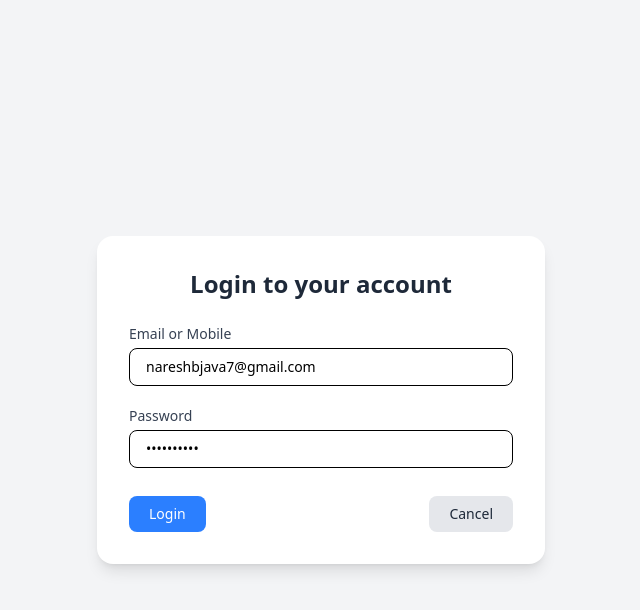
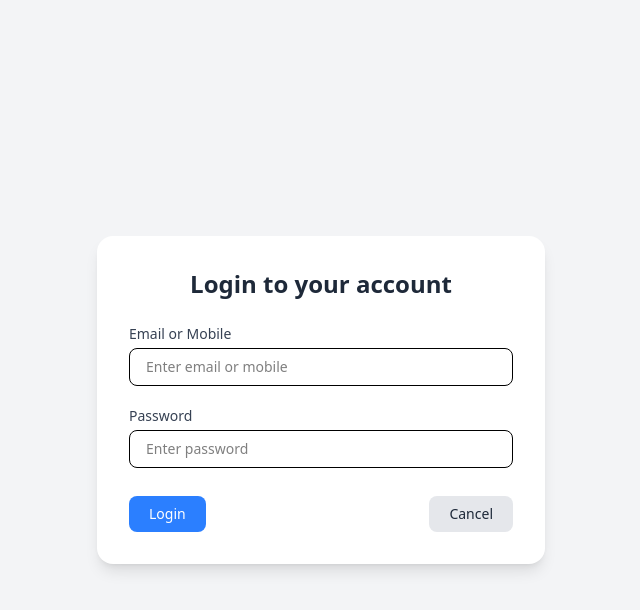
Before and after one commit to nareshb7/job-scheduling-system-client, a React app: page / in a window 1280 px wide. Both pictures are taken after a click on the button "Login". Shown: the top 610 px of the page, without its empty margins (319-959 px from the left). Built offline with nearby package versions, Linux system fonts and the light colour scheme.

Commit message:
updated the test data

```diff
--- a/src/pages/login/index.tsx
+++ b/src/pages/login/index.tsx
@@ -6,8 +6,8 @@ import httpMethods from "service/index";
 import { CURRENT_USER_KEY } from "utils/constants";
 
 const initialLoginData = {
-  email: "nareshbjava7@gmail.com",
-  password: "Naresh@123",
+  email: "",
+  password: "",
 };
 
 const LoginPage = ({ onPageChange }: LoginPageProps) => {
--- a/src/pages/signup/index.tsx
+++ b/src/pages/signup/index.tsx
@@ -5,13 +5,13 @@ import React, { useState } from "react";
 import httpMethods from "service";
 
 const initialSignupData = {
-  firstName: "Naresh",
-  lastName: "Baleboina",
-  email: "nareshbjava7@gmail.com",
-  mobile: "9010586402",
-  location: "Kodad",
-  password: "Naresh@123",
-  role: "UI Developer",
+  firstName: "",
+  lastName: "",
+  email: "",
+  mobile: "",
+  location: "",
+  password: "",
+  role: "",
 };
 
 const SignupPage = ({ onPageChange }: SignupPageProps) => {
```
